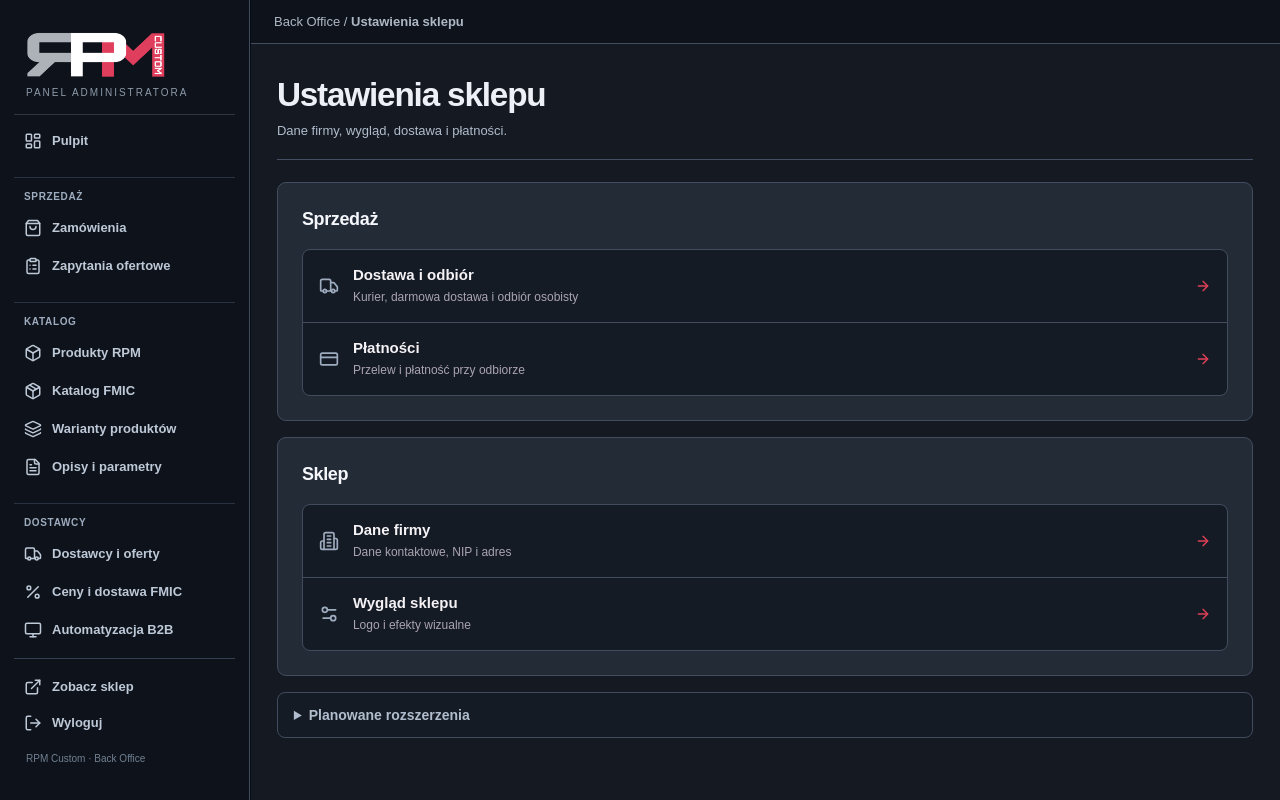
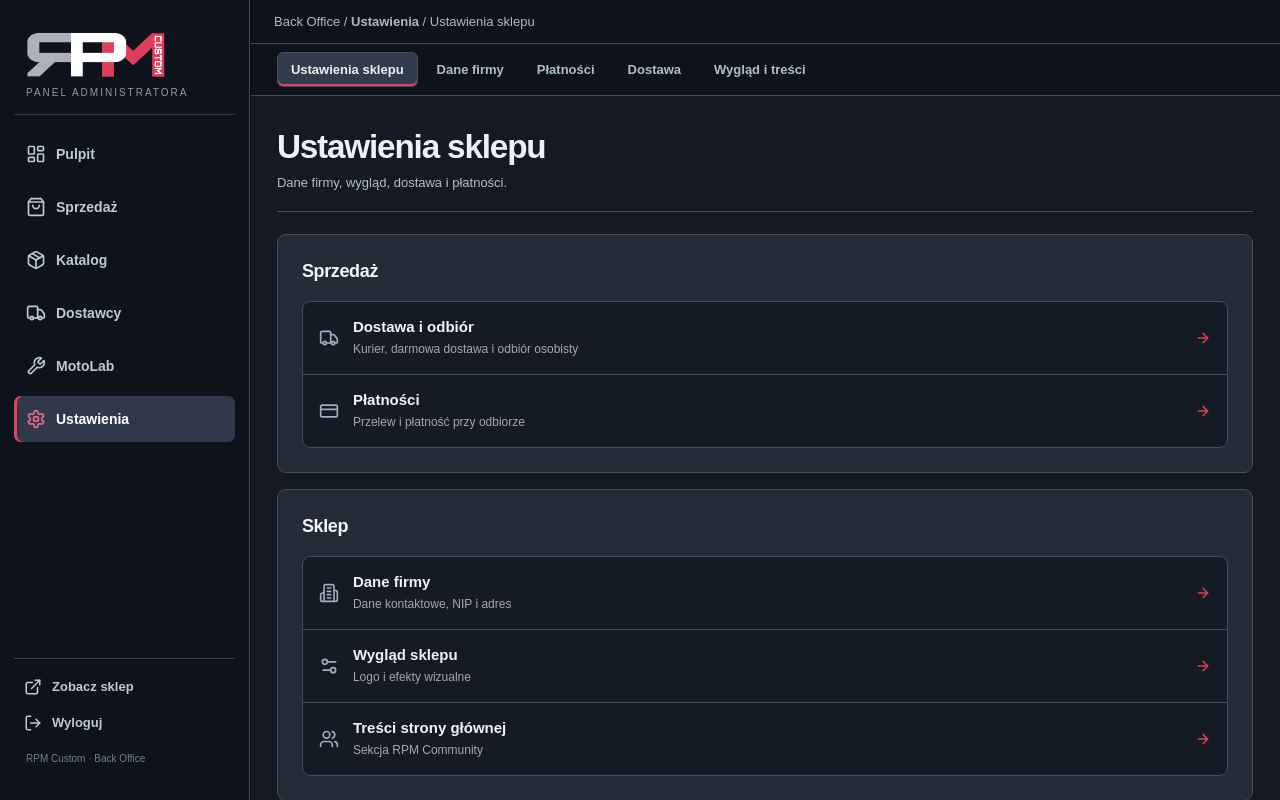
Before and after one commit to Dwierzbicki/rpm-custom-shop, a Next.js app: page /admin/settings in a window 1280 px wide. Built offline with nearby package versions, Linux system fonts and the light colour scheme.

Commit message:
Consolidate admin into six business workspaces and clarify active pricing versus simulation

```diff
--- a/app/admin/emails/page.tsx
+++ b/app/admin/emails/page.tsx
@@ -12,7 +12,7 @@ export default function EmailsPage(){
  const [loading,setLoading]=useState(false);
  const [error,setError]=useState('');
  useEffect(()=>{
-  fetch('/api/admin/orders',{cache:'no-store'}).then(async r=>{const d=await r.json();if(!r.ok)throw Error(d.error||'Błąd pobierania zamówień');const list=Array.isArray(d.orders)?d.orders:[];setOrders(list);if(list.length){setId(list[0].id);setLanguage(list[0].customer?.language==='en'?'en':'pl')}}).catch(e=>setError(e instanceof Error?e.message:'Błąd pobierania'));
+  fetch('/api/admin/orders',{cache:'no-store'}).then(async r=>{const d=await r.json();if(!r.ok)throw Error(d.error||'Błąd pobierania zamówień');const list=Array.isArray(d.orders)?d.orders:[];setOrders(list);if(list.length){const requested=new URLSearchParams(window.location.search).get('orderId');const selected=list.find((o:Order)=>o.id===requested);if(requested&&!selected){setError('Nie znaleziono zamówienia z odnośnika. Wybierz właściwe zamówienie.');return}const order=selected??list[0];setId(order.id);setLanguage(order.customer?.language==='en'?'en':'pl')}}).catch(e=>setError(e instanceof Error?e.message:'Błąd pobierania'));
  },[]);
  useEffect(()=>{
   if(!id)return;
@@ -22,10 +22,10 @@ export default function EmailsPage(){
   return()=>{cancelled=true};
  },[id,language]);
  return <main className="admin-page rpm-settings-page">
-  <div className="admin-top"><div><Link href="/admin/orders" className="admin-back">← Zamówienia</Link><span className="eyebrow">RPM CUSTOM / BACK OFFICE</span><h1>E-maile</h1><p>Podgląd potwierdzeń zamówień. Żadna wiadomość nie jest wysyłana.</p></div></div>
+  <div className="admin-top"><div><Link href="/admin/orders" className="admin-back">← Zamówienia</Link><span className="eyebrow">RPM CUSTOM / BACK OFFICE</span><h1>Przygotuj wiadomość</h1><p>Podgląd potwierdzeń zamówień. Żadna wiadomość nie jest wysyłana.</p></div></div>
   <section className="rpm-settings-card"><h2>Podgląd wiadomości</h2>
    <div className="rpm-settings-grid">
-    <label className="rpm-settings-field">Zamówienie<select value={id} onChange={e=>{const next=e.target.value;setId(next);const order=orders.find(o=>o.id===next);setLanguage(order?.customer.language==='en'?'en':'pl')}}>{orders.length===0&&<option value="">Brak zamówień</option>}{orders.map(o=><option key={o.id} value={o.id}>#{o.id} — {o.customer.name}</option>)}</select></label>
+    <label className="rpm-settings-field">Zamówienie<select value={id} onChange={e=>{const next=e.target.value;setId(next);const order=orders.find(o=>o.id===next);setLanguage(order?.customer.language==='en'?'en':'pl')}}>{!id&&<option value="">{orders.length?'Wybierz zamówienie':'Brak zamówień'}</option>}{orders.map(o=><option key={o.id} value={o.id}>#{o.id} — {o.customer.name}</option>)}</select></label>
     <label className="rpm-settings-field">Język<select value={language} onChange={e=>setLanguage(e.target.value as 'pl'|'en')}><option value="pl">Polski</option><option value="en">Angielski</option></select></label>
    </div>
    <p className="muted">Tryb: <strong>{mode.toUpperCase()}</strong>. Podgląd nie uruchamia wysyłki. Dane przelewu pochodzą z aktualnych ustawień płatności.</p>
--- a/app/admin/layout.tsx
+++ b/app/admin/layout.tsx
@@ -4,26 +4,24 @@ import '../styles/admin-workspace.css';
 import Link from 'next/link';
 import {usePathname} from 'next/navigation';
 import {useEffect,useState} from 'react';
-import {LayoutDashboard,Package,ShoppingBag,Mail,Menu,X,ExternalLink,Settings,LogOut,Wrench,Truck,Monitor,FileText,Users,ClipboardList,Percent,Link2,Layers,Image,ChevronDown,Box} from 'lucide-react';
-import {ADMIN_GROUPS,activeAdminLink,adminPageLabel} from '../lib/admin-navigation';
-const icons={dashboard:LayoutDashboard,orders:ShoppingBag,quotes:ClipboardList,products:Box,package:Package,variants:Layers,file:FileText,truck:Truck,percent:Percent,monitor:Monitor,wrench:Wrench,users:Users,settings:Settings,mail:Mail,link:Link2,image:Image};
+import {LayoutDashboard,Package,ShoppingBag,Menu,X,ExternalLink,Settings,LogOut,Wrench,Truck} from 'lucide-react';
+import {ADMIN_GROUPS,activeAdminLink,activeAdminGroup,adminPageLabel,workspaceTabs,detailTabs} from '../lib/admin-navigation';
+const icons={dashboard:LayoutDashboard,orders:ShoppingBag,package:Package,truck:Truck,wrench:Wrench,settings:Settings};
 export default function AdminLayout({children}:{children:React.ReactNode}){
- const path=usePathname(),active=activeAdminLink(path),pageLabel=adminPageLabel(path);
- const [open,setOpen]=useState(false),[toolsOpen,setToolsOpen]=useState(false);
- const onTool=ADMIN_GROUPS.some(g=>g.id==='tools'&&g.links.some(l=>l.href===active?.href));
- const expanded=toolsOpen||onTool;
+ const path=usePathname(),active=activeAdminLink(path),group=activeAdminGroup(path),pageLabel=adminPageLabel(path),tabs=workspaceTabs(group),details=detailTabs(path);
+ const [open,setOpen]=useState(false);
  useEffect(()=>{setOpen(false)},[path]);
  useEffect(()=>{if(!open)return;const close=(e:KeyboardEvent)=>{if(e.key==='Escape')setOpen(false)};window.addEventListener('keydown',close);return()=>window.removeEventListener('keydown',close)},[open]);
  if(path==='/admin/login')return <>{children}</>;
  return <div className="rpm-admin-shell">
  <aside id="rpm-admin-navigation" className={'rpm-admin-nav '+(open?'is-open':'')}>
  <div className="rpm-admin-brand"><img className="rpm-admin-original-logo" src="/rpm-logo.png.png" alt="RPM Custom"/><small>PANEL ADMINISTRATORA</small><button className="rpm-admin-close" type="button" onClick={()=>setOpen(false)} aria-label="Zamknij menu"><X size={20}/></button></div>
- <nav aria-label="Nawigacja administratora">{ADMIN_GROUPS.map(group=><div className={'rpm-admin-nav-group rpm-admin-nav-group-'+group.id} key={group.id}>
- {group.id==='tools'?<button className="rpm-admin-group-toggle" type="button" aria-expanded={expanded} aria-controls="rpm-admin-tools" disabled={onTool} onClick={()=>setToolsOpen(v=>!v)}><span>{group.label}</span><ChevronDown size={14} className={expanded?'is-open':''}/></button>:group.label?<small>{group.label}</small>:null}
- <div className="rpm-admin-group-links" id={group.id==='tools'?'rpm-admin-tools':undefined} hidden={group.id==='tools'&&!expanded}>{group.links.map(({href,label,icon})=>{const Icon=icons[icon],selected=active?.href===href;return <Link key={href} href={href} onClick={()=>setOpen(false)} aria-current={selected?'page':undefined} className={'rpm-admin-nav-item '+(selected?'active':'')}><Icon size={18}/><span>{label}</span></Link>})}</div>
- </div>)}</nav>
+ <nav className="rpm-admin-workspaces-nav" aria-label="Główne moduły">{ADMIN_GROUPS.map(g=>{const Icon=icons[g.icon],selected=group?.id===g.id;return <Link key={g.id} href={g.href} onClick={()=>setOpen(false)} aria-current={selected?'true':undefined} className={'rpm-admin-nav-item '+(selected?'active':'')}><Icon size={20}/><span>{g.label}</span></Link>})}</nav>
  <div className="rpm-admin-nav-bottom"><Link href="/" target="_blank" rel="noopener noreferrer" className="rpm-admin-nav-item"><ExternalLink size={18}/> Zobacz sklep</Link><button type="button" className="rpm-admin-nav-item rpm-admin-logout" onClick={async()=>{await fetch('/api/admin/logout',{method:'POST'});window.location.assign('/admin/login')}}><LogOut size={18}/> Wyloguj</button><small>RPM Custom · Back Office</small></div>
  </aside>{open&&<button className="rpm-admin-backdrop" onClick={()=>setOpen(false)} aria-label="Zamknij nawigację"/>}
- <div className="rpm-admin-main"><div className="rpm-admin-mobile-bar"><button type="button" onClick={()=>setOpen(true)} aria-label="Otwórz menu" aria-expanded={open} aria-controls="rpm-admin-navigation"><Menu size={23}/></button><strong>{pageLabel}</strong></div><div className="rpm-admin-desktop-bar"><span>Back Office / <strong>{pageLabel}</strong></span></div><div className="rpm-admin-workspace" key={path}>{children}</div></div>
+ <div className="rpm-admin-main"><div className="rpm-admin-mobile-bar"><button type="button" onClick={()=>setOpen(true)} aria-label="Otwórz menu" aria-expanded={open} aria-controls="rpm-admin-navigation"><Menu size={23}/></button><strong>{group?.label??pageLabel}</strong></div><div className="rpm-admin-desktop-bar"><span>Back Office / <strong>{group?.label??pageLabel}</strong>{group&&group.label!==pageLabel?' / '+pageLabel:''}</span></div>
+ {tabs.length>0&&<nav className="rpm-admin-workspace-tabs" aria-label="Sekcje modułu">{tabs.map(t=>{const selected=(active?.tab??active?.href)===t.href;return <Link key={t.href} href={t.href} aria-current={selected?'page':undefined} className={selected?'active':''}>{t.label}</Link>})}</nav>}
+ {details.length>0&&<nav className="rpm-admin-detail-tabs" aria-label="Podsekcje modułu">{details.map(t=><Link key={t.href} href={t.href} aria-current={active?.href===t.href?'page':undefined} className={active?.href===t.href?'active':''}>{t.label}</Link>)}</nav>}
+ <div className="rpm-admin-workspace" key={path}>{children}</div></div>
  </div>;
 }
--- a/app/admin/overview/page.tsx
+++ b/app/admin/overview/page.tsx
@@ -20,6 +20,6 @@ export default function Overview(){
  <div className="rpm-overview-stat"><FileText size={23}/><span>Opisy opublikowane</span><strong>{fmt(data?.published?.published)}</strong><Link href="/admin/product-descriptions">Centrum opisów <ArrowRight size={15}/></Link></div>
  </div>
  <section className="rpm-overview-section"><div className="rpm-overview-section-head"><h2>Katalog FMIC</h2><Link href="/admin/suppliers/fmic">Zarządzaj katalogiem <ArrowRight size={16}/></Link></div><div className="rpm-admin-supplier-kpis"><Metric label="Wszystkie rekordy" value={data?.catalog?.total}/><Metric label="Widoczne" value={data?.catalog?.visible}/><Metric label="Dostępne wg XML" value={data?.catalog?.available}/><Metric label="Zweryfikowane specyfikacje RPM" value={data?.verified?.total}/></div><p className="muted">Ostatni import: {date(data?.catalog?.updated_at)}. Status XML nie potwierdza fizycznego stanu magazynowego.</p></section>
- <section className="rpm-overview-section"><div className="rpm-overview-section-head"><h2><Settings size={18}/> Szybkie działania</h2></div><div className="rpm-admin-quick-actions"><Link className="outline" href="/admin/link-audit">Sprawdzenie poprawności linków</Link><Link className="outline" href="/admin/variants">RPM Variant Manager</Link><Link className="outline" href="/admin/image-audit">Audyt zdjęć</Link><Link className="outline" href="/admin/product-descriptions">Opisy i parametry</Link><Link className="outline" href="/admin/products">Produkty własne RPM</Link><Link className="outline" href="/admin/settings/fmic-commercial">Ceny i dostawa FMIC</Link><Link className="outline" href="/admin/suppliers/fmic?tab=imports">Import XML</Link><Link className="outline" href="/admin/suppliers/fmic?tab=categories">Mapowanie kategorii</Link><Link className="outline" href="/admin/settings">Ustawienia sklepu</Link></div><p className="muted">Zapytania ofertowe są niewiążące. Płatności online nie są uruchomione. Pulpit odświeża się co minutę i nie pobiera danych osobowych klientów.</p></section>
+ <section className="rpm-overview-section"><div className="rpm-overview-section-head"><h2><Settings size={18}/> Szybkie działania</h2></div><div className="rpm-admin-quick-actions"><Link className="outline" href="/admin/product-descriptions">Centrum jakości</Link><Link className="outline" href="/admin/variants">Warianty produktów</Link><Link className="outline" href="/admin/products">Produkty własne RPM</Link><Link className="outline" href="/admin/suppliers/pricing">Ceny i marże</Link><Link className="outline" href="/admin/suppliers/fmic?tab=imports">Import XML</Link><Link className="outline" href="/admin/suppliers/fmic?tab=categories">Mapowanie kategorii</Link><Link className="outline" href="/admin/settings">Ustawienia sklepu</Link></div><p className="muted">Zapytania ofertowe są niewiążące. Płatności online nie są uruchomione. Pulpit odświeża się co minutę i nie pobiera danych osobowych klientów.</p></section>
  </main>
 }
--- a/app/admin/settings/page.tsx
+++ b/app/admin/settings/page.tsx
@@ -1,24 +1,17 @@
 import Link from 'next/link';
-import {Truck,CreditCard,Building2,Package,Percent,ShieldCheck,Mail,Settings2,ArrowRight} from 'lucide-react';
+import {Truck,CreditCard,Building2,Settings2,ArrowRight,Users} from 'lucide-react';
 const groups=[
  {title:'Sprzedaż',items:[
  {href:'/admin/settings/shipping',title:'Dostawa i odbiór',desc:'Kurier, darmowa dostawa i odbiór osobisty',icon:Truck},
  {href:'/admin/settings/payments',title:'Płatności',desc:'Przelew i płatność przy odbiorze',icon:CreditCard}]},
  {title:'Sklep',items:[
  {href:'/admin/settings/company',title:'Dane firmy',desc:'Dane kontaktowe, NIP i adres',icon:Building2},
- {href:'/admin/settings/appearance',title:'Wygląd sklepu',desc:'Logo i efekty wizualne',icon:Settings2}]}
-];
-const planned=[
- {title:'Marże i reguły cenowe',desc:'Narzuty globalne, dostawców, kategorii i produktów',icon:Percent},
- {title:'Reguły produktów',desc:'Widoczność, stany magazynowe i mapowanie kategorii',icon:Package},
- {title:'Komunikacja',desc:'Szablony i automatyczne powiadomienia',icon:Mail},
- {title:'Bezpieczeństwo i audyt',desc:'Role administratorów i historia zmian',icon:ShieldCheck},
- {title:'SEO i podatki',desc:'Metadane produktów i reguły VAT',icon:Settings2}
+ {href:'/admin/settings/appearance',title:'Wygląd sklepu',desc:'Logo i efekty wizualne',icon:Settings2},
+ {href:'/admin/community',title:'Treści strony głównej',desc:'Sekcja RPM Community',icon:Users}]}
 ];
 export default function SettingsPage(){
  return <main className="admin-page rpm-settings-page">
  <div className="admin-top"><div><h1>Ustawienia sklepu</h1><p>Dane firmy, wygląd, dostawa i płatności.</p></div></div>
  {groups.map(group=><section className="rpm-settings-card" key={group.title}><h2>{group.title}</h2><div className="rpm-admin-settings-list">{group.items.map(({href,title,desc,icon:Icon})=><Link key={href} href={href} className="rpm-admin-settings-hub-link"><Icon size={20}/><span><strong>{title}</strong><small>{desc}</small></span><ArrowRight size={16}/></Link>)}</div></section>)}
- <details className="rpm-admin-planned" id="suppliers"><summary>Planowane rozszerzenia</summary><p>Te funkcje nie są jeszcze aktywne.</p><div className="rpm-admin-settings-list">{planned.map(({title,desc,icon:Icon})=><div key={title} className="rpm-admin-settings-hub-link rpm-admin-settings-hub-planned"><Icon size={20}/><span><strong>{title}</strong><small>{desc}</small></span><em>W planie</em></div>)}</div></details>
  </main>;
 }
--- a/app/admin/settings/power-guides/PowerGuidesWorkspace.tsx
+++ b/app/admin/settings/power-guides/PowerGuidesWorkspace.tsx
@@ -20,12 +20,12 @@ export default function PowerGuidesWorkspace({initialTab}:{initialTab:string}){
  const [visited,setVisited]=useState<TabId[]>([initial]);
  function choose(id:TabId){setActive(id);setVisited(old=>old.includes(id)?old:[...old,id]);const url=new URL(window.location.href);url.searchParams.set('tab',id);window.history.replaceState(window.history.state,'',url);}
  return <main className="admin-page rpm-settings-page rpm-power-admin-workspace">
-  <div className="admin-top"><div><Link href="/admin/settings" className="admin-back">← Ustawienia sklepu</Link><span className="eyebrow">RPM CUSTOM / MOTOLAB</span><h1>POWER GUIDES</h1><p>Research → weryfikacja → rekomendacje.</p></div><Link href="/power-guides" className="outline" target="_blank" rel="noopener noreferrer">Podgląd konfiguratora <ExternalLink size={16}/></Link></div>
-  <nav className="rpm-power-admin-tabs" aria-label="Moduły Power Guides">{tabs.map(({id,label,icon:Icon})=><button type="button" key={id} aria-pressed={active===id} className={active===id?'active':''} onClick={()=>choose(id)}><Icon size={20}/><span><strong>{label}</strong></span></button>)}</nav>
+  <div className="admin-top"><div><span className="eyebrow">RPM CUSTOM / MOTOLAB</span><h1>POWER GUIDES</h1><p>Research → weryfikacja → rekomendacje.</p></div><Link href="/power-guides" className="outline" target="_blank" rel="noopener noreferrer">Podgląd konfiguratora <ExternalLink size={16}/></Link></div>
+  <nav className="rpm-power-admin-tabs" aria-label="Moduły Power Guides">{tabs.filter(t=>t.id!=='builder'||active==='builder').map(({id,label,icon:Icon})=><button type="button" key={id} aria-pressed={active===id} className={active===id?'active':''} onClick={()=>choose(id)}><Icon size={20}/><span><strong>{label}</strong></span></button>)}</nav>
   <div className="rpm-power-admin-panels">
    {visited.includes('recommendations')&&<div hidden={active!=='recommendations'}><GuideRecommendations/></div>}
    {visited.includes('engines')&&<div hidden={active!=='engines'}><EngineDatabasePanel/></div>}
-   {visited.includes('research')&&<div hidden={active!=='research'}><TechnicalResearchPanel/></div>}
+   {visited.includes('research')&&<div hidden={active!=='research'}><TechnicalResearchPanel/><details className="rpm-power-fold rpm-settings-card"><summary>Status i możliwości AI</summary><PowerBuilderPanel/></details></div>}
    {visited.includes('dyno')&&<div hidden={active!=='dyno'}><DynoAdmin/></div>}
    {visited.includes('builder')&&<div hidden={active!=='builder'}><PowerBuilderPanel/></div>}
   </div>
--- a/app/lib/admin-navigation.ts
+++ b/app/lib/admin-navigation.ts
@@ -1,18 +1,29 @@
+/** Six business workspaces. Existing route URLs remain the source of truth. */
 export const ADMIN_GROUPS=[
- {id:'start',label:'',links:[{href:'/admin',label:'Pulpit',icon:'dashboard'}]},
- {id:'sales',label:'Sprzedaż',links:[{href:'/admin/orders',label:'Zamówienia',icon:'orders'},{href:'/admin/quote-requests',label:'Zapytania ofertowe',icon:'quotes'}]},
- {id:'catalog',label:'Katalog',links:[{href:'/admin/products',label:'Produkty RPM',icon:'products'},{href:'/admin/suppliers/fmic',label:'Katalog FMIC',icon:'package'},{href:'/admin/variants',label:'Warianty produktów',icon:'variants'},{href:'/admin/product-descriptions',label:'Opisy i parametry',icon:'file'}]},
- {id:'suppliers',label:'Dostawcy',links:[{href:'/admin/suppliers',label:'Dostawcy i oferty',icon:'truck'},{href:'/admin/settings/fmic-commercial',label:'Ceny i dostawa FMIC',icon:'percent'},{href:'/admin/b2b-monitor',label:'Automatyzacja B2B',icon:'monitor'}]},
- {id:'motolab',label:'MotoLab',links:[{href:'/admin/settings/power-guides',label:'Power Guides',icon:'wrench'},{href:'/admin/community',label:'RPM Community',icon:'users'}]},
- {id:'settings',label:'Ustawienia',links:[{href:'/admin/settings',label:'Ustawienia sklepu',icon:'settings'},{href:'/admin/emails',label:'E-maile',icon:'mail'}]},
- {id:'tools',label:'Narzędzia',links:[{href:'/admin/link-audit',label:'Audyt linków',icon:'link'},{href:'/admin/image-audit',label:'Audyt zdjęć',icon:'image'}]}
+ {id:'start',label:'Pulpit',href:'/admin',icon:'dashboard',links:[{href:'/admin',label:'Pulpit'}]},
+ {id:'sales',label:'Sprzedaż',href:'/admin/orders',icon:'orders',links:[{href:'/admin/orders',label:'Zamówienia'},{href:'/admin/quote-requests',label:'Zapytania ofertowe'},{href:'/admin/emails',label:'Podgląd wiadomości',tab:'/admin/orders'}]},
+ {id:'catalog',label:'Katalog',href:'/admin/products',icon:'package',links:[{href:'/admin/products',label:'Produkty RPM'},{href:'/admin/suppliers/fmic',label:'Katalog FMIC'},{href:'/admin/variants',label:'Warianty'},{href:'/admin/product-descriptions',label:'Opisy i parametry',tab:'/admin/product-descriptions'},{href:'/admin/image-audit',label:'Audyt zdjęć',tab:'/admin/product-descriptions'},{href:'/admin/link-audit',label:'Audyt linków',tab:'/admin/product-descriptions'}]},
+ {id:'suppliers',label:'Dostawcy',href:'/admin/suppliers',icon:'truck',links:[{href:'/admin/suppliers',label:'Integracje i oferty'},{href:'/admin/suppliers/pricing',label:'Ceny i marże'},{href:'/admin/settings/fmic-commercial',label:'Symulacja FMIC',tab:'/admin/suppliers/pricing'},{href:'/admin/b2b-monitor',label:'Automatyzacja B2B'}]},
+ {id:'motolab',label:'MotoLab',href:'/admin/settings/power-guides',icon:'wrench',links:[{href:'/admin/settings/power-guides',label:'Power Guides'}]},
+ {id:'settings',label:'Ustawienia',href:'/admin/settings',icon:'settings',links:[{href:'/admin/settings',label:'Ustawienia sklepu'},{href:'/admin/settings/company',label:'Dane firmy'},{href:'/admin/settings/payments',label:'Płatności'},{href:'/admin/settings/shipping',label:'Dostawa'},{href:'/admin/settings/appearance',label:'Wygląd',tab:'/admin/settings/appearance'},{href:'/admin/community',label:'Treści strony głównej',tab:'/admin/settings/appearance'}]}
 ] as const;
-export type AdminLink=typeof ADMIN_GROUPS[number]['links'][number];
+export type AdminLink={href:string;label:string;tab?:string};
+export type AdminGroup=typeof ADMIN_GROUPS[number];
 export const ADMIN_LINKS:AdminLink[]=ADMIN_GROUPS.flatMap(g=>[...g.links] as AdminLink[]);
 export function activeAdminLink(path:string):AdminLink|undefined{
  if(path==='/admin'||path==='/admin/overview')return ADMIN_LINKS.find(l=>l.href==='/admin');
  if(path==='/admin/motolab-dyno')return ADMIN_LINKS.find(l=>l.href==='/admin/settings/power-guides');
  return ADMIN_LINKS.filter(l=>l.href!=='/admin'&&(path===l.href||path.startsWith(l.href+'/'))).sort((a,b)=>b.href.length-a.href.length)[0];
 }
-const SETTINGS_LABELS:Record<string,string>={'/admin/settings/company':'Dane firmy','/admin/settings/payments':'Płatności','/admin/settings/shipping':'Dostawa i odbiór','/admin/settings/appearance':'Wygląd sklepu'};
-export function adminPageLabel(path:string){return SETTINGS_LABELS[path]??activeAdminLink(path)?.label??'Panel administratora'}
+export function activeAdminGroup(path:string):AdminGroup|undefined{
+ const active=activeAdminLink(path);return ADMIN_GROUPS.find(g=>g.links.some(l=>l.href===active?.href));
+}
+export function adminPageLabel(path:string){return activeAdminLink(path)?.label??'Panel administratora'}
+export function workspaceTabs(group:AdminGroup|undefined):AdminLink[]{
+ if(!group||group.id==='start'||group.id==='motolab')return [];
+ return (group.links as readonly AdminLink[]).filter(l=>!l.tab||l.href===l.tab).map(l=>({...l,label:l.href==='/admin/product-descriptions'?'Centrum jakości':l.href==='/admin/settings/appearance'?'Wygląd i treści':l.label}));
+}
+export function detailTabs(path:string):AdminLink[]{
+ const group=activeAdminGroup(path),active=activeAdminLink(path);if(!group||!active?.tab)return [];
+ return (group.links as readonly AdminLink[]).filter(l=>l.tab===active.tab&&active.tab!=='/admin/orders'&&active.tab!=='/admin/suppliers/pricing');
+}
--- a/app/styles/admin-workspace.css
+++ b/app/styles/admin-workspace.css
@@ -172,3 +172,15 @@ html:has(.rpm-admin-shell),body:has(.rpm-admin-shell){overflow:hidden}
 .rpm-admin-shell .rpm-admin-planned summary{cursor:pointer;font-weight:650;color:var(--bo-muted)}
 .rpm-admin-shell .rpm-admin-planned[open] summary{margin-bottom:14px}
 @media(prefers-reduced-motion:reduce){.rpm-admin-shell .rpm-admin-group-toggle svg{transition:none}}
+
+/* Six main modules; subordinate navigation lives in the work area. */
+.rpm-admin-shell .rpm-admin-workspaces-nav{display:flex;flex-direction:column;gap:7px;padding:8px 0}
+.rpm-admin-shell .rpm-admin-workspaces-nav .rpm-admin-nav-item{padding:13px 12px;min-height:44px;font-size:14px;font-weight:650}
+.rpm-admin-workspace-tabs,.rpm-admin-detail-tabs{display:flex;flex-wrap:wrap;gap:5px;flex-shrink:0;padding:8px var(--bo-space);background:var(--bo-nav);border-bottom:1px solid var(--bo-border)}
+.rpm-admin-workspace-tabs a,.rpm-admin-detail-tabs a{display:inline-flex;align-items:center;padding:9px 13px;border-radius:6px;color:var(--bo-muted);text-decoration:none;font-size:13px;font-weight:650;border:1px solid transparent;white-space:nowrap}
+.rpm-admin-workspace-tabs a.active,.rpm-admin-detail-tabs a.active{background:var(--bo-raised);color:var(--bo-text);border-color:var(--bo-border);box-shadow:inset 0 -2px var(--bo-accent)}
+.rpm-admin-workspace-tabs a:hover,.rpm-admin-detail-tabs a:hover{background:var(--bo-panel);color:var(--bo-text)}
+.rpm-admin-detail-tabs{background:var(--bo-bg);padding-top:5px;padding-bottom:5px}
+.rpm-admin-detail-tabs a{font-size:12px;padding:7px 11px}
+.rpm-admin-price-map{display:grid;gap:12px}.rpm-admin-price-map article{display:grid;gap:9px;padding:16px;border:1px solid var(--bo-border);border-radius:8px;background:var(--bo-field)}.rpm-admin-price-map h3,.rpm-admin-price-map p{margin:0}.rpm-admin-price-map .outline{justify-self:start}
+@media(max-width:750px){.rpm-admin-workspace-tabs,.rpm-admin-detail-tabs{flex-wrap:nowrap;overflow-x:auto;padding:7px 12px;scrollbar-width:thin}.rpm-admin-workspace-tabs a,.rpm-admin-detail-tabs a{flex-shrink:0}.rpm-admin-shell .rpm-admin-workspaces-nav .rpm-admin-nav-item{min-height:42px}}
```
Also changed, not shown: app/admin/orders/page.tsx (+2 -2 lines), app/admin/settings/fmic-commercial/page.tsx (+4 -3 lines), app/admin/suppliers/FmicPanel.tsx (+1 -1 lines), app/admin/suppliers/pricing/page.tsx (added, +2 -0 lines), 2 other files (tests, documents, lock files or other folders).
